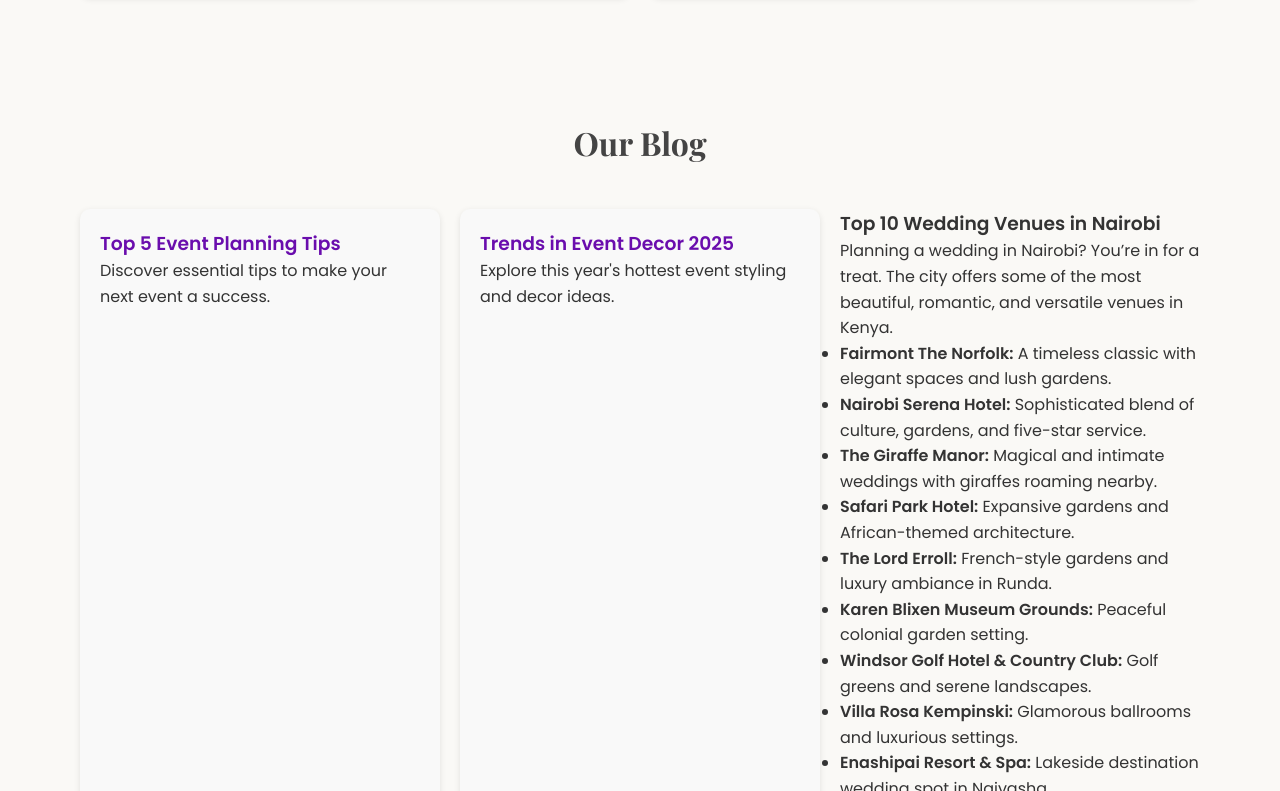
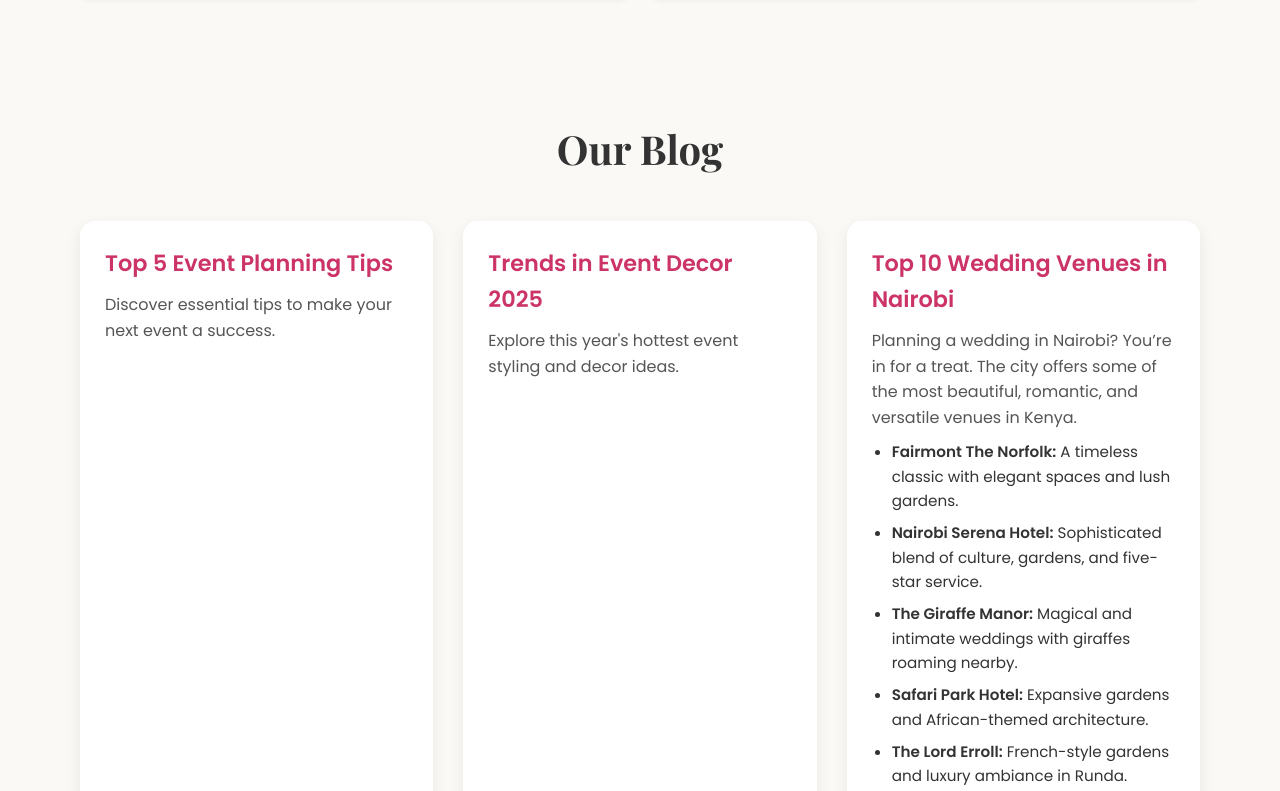
Before and after one commit to royaleventskenya/royaleventscompany.co.ke, a plain HTML site: page index.html in a window 1280 px wide. Shown: the part 2315-3106 px from the top of the page. Drawn offline with nearby package versions, Linux system fonts and the light colour scheme.

Commit message:
Update index.html

```diff
--- a/index.html
+++ b/index.html
@@ -9,6 +9,63 @@
 <!-- Lightbox2 CSS -->
 <link href="https://cdn.jsdelivr.net/npm/lightbox2@2.11.4/dist/css/lightbox.min.css" rel="stylesheet">
   <style>
+    .blog {
+  padding: 60px 20px;
+  background-color: #FAF9F6;
+}
+
+.blog .section-title {
+  text-align: center;
+  font-size: 2.5rem;
+  margin-bottom: 40px;
+  font-family: 'Playfair Display', serif;
+  color: #333;
+}
+
+.blog-container {
+  display: grid;
+  grid-template-columns: repeat(auto-fit, minmax(320px, 1fr));
+  gap: 30px;
+}
+
+.blog-card {
+  background: #fff;
+  border-radius: 15px;
+  padding: 25px;
+  box-shadow: 0 5px 15px rgba(0,0,0,0.08);
+  transition: transform 0.3s ease;
+}
+
+.blog-card:hover {
+  transform: translateY(-5px);
+}
+
+.blog-card h3 {
+  font-size: 1.4rem;
+  margin-bottom: 10px;
+  color: #cc3366;
+}
+
+.blog-card a {
+  text-decoration: none;
+  color: #cc3366;
+}
+
+.blog-card p {
+  color: #555;
+  font-size: 1rem;
+}
+
+.blog-card ul {
+  margin-top: 10px;
+  padding-left: 20px;
+  color: #333;
+}
+
+.blog-card ul li {
+  margin-bottom: 8px;
+  font-size: 0.95rem;
+}
     /* ======== NEW ROYAL EVENTS KENYA COLOR SCHEME ======== */
 
 body {
@@ -526,12 +583,22 @@
 <!-- Blog -->
 <section class="blog" id="blog">
   <h2 class="section-title">Our Blog</h2>
-    <div class="blog-posts">
-      <div class="blog-post"><h3><a href="blog/post1.html">Top 5 Event Planning Tips</a></h3><p>Discover essential tips to make your next event a success.</p></div>
-      <div class="blog-post"><h3><a href="blog/post2.html">Trends in Event Decor 2025</a></h3><p>Explore this year's hottest event styling and decor ideas.</p></div>
+  <div class="blog-container">
+
     <!-- Blog Post 1 -->
-<div class="blog-box">
-  <div class="blog-details">
+    <div class="blog-card">
+      <h3><a href="blog/post1.html">Top 5 Event Planning Tips</a></h3>
+      <p>Discover essential tips to make your next event a success.</p>
+    </div>
+
+    <!-- Blog Post 2 -->
+    <div class="blog-card">
+      <h3><a href="blog/post2.html">Trends in Event Decor 2025</a></h3>
+      <p>Explore this year's hottest event styling and decor ideas.</p>
+    </div>
+
+    <!-- Blog Post 3 -->
+    <div class="blog-card">
       <h3>Top 10 Wedding Venues in Nairobi</h3>
       <p>Planning a wedding in Nairobi? You’re in for a treat. The city offers some of the most beautiful, romantic, and versatile venues in Kenya.</p>
       <ul>
@@ -548,9 +615,8 @@
       </ul>
     </div>
 
-<!-- Blog Post 2 -->
-<div class="blog-box">
-  <div class="blog-details">
+    <!-- Blog Post 4 -->
+    <div class="blog-card">
       <h3>How to Plan a Corporate Event on a Budget</h3>
       <p>Hosting a successful corporate event doesn’t mean blowing your budget. With the right planning, you can make it impactful and cost-effective.</p>
       <ul>
@@ -566,6 +632,7 @@
 
   </div>
 </section>
+
   <!-- Contact -->
   <section class="contact-section" id="contact">
     <h2 class="section-title">Contact Us</h2>
```
Lines whose indentation alone changed are shown as unchanged.
